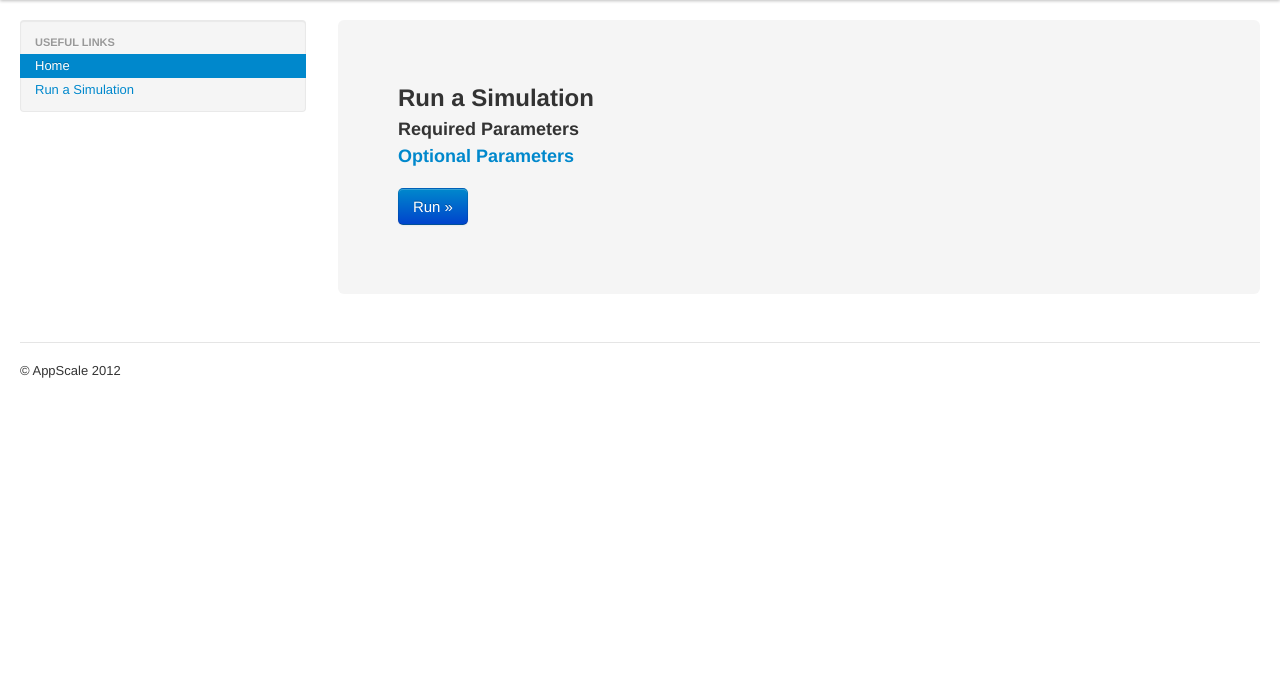
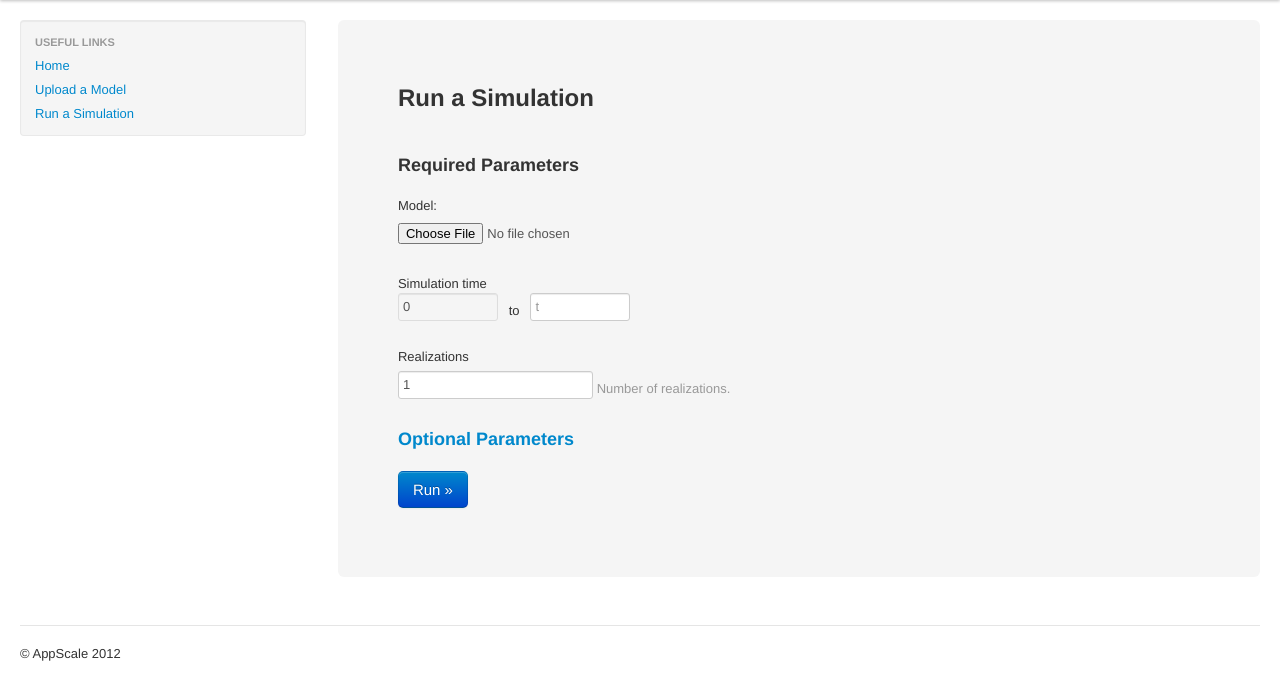
Before and after one commit to shatterednirvana/stochpluscloud, a Python web app: template templates/run.html in a window 1280 px wide. Shown: the part 40-738 px from the top of the page. Run offline with Jinja, Linux system fonts and the light colour scheme; the template is opened without the code that fills it, so the values that code supplies are empty; some libraries are stand-ins or nearby versions.

Commit message:
autohighlighting current page, added required params, and moved model uploading into its own page

```diff
--- a/templates/base.html
+++ b/templates/base.html
@@ -78,8 +78,21 @@
           <div class="well sidebar-nav">
             <ul class="nav nav-list">
               <li class="nav-header">Useful Links</li>
-              <li class="active"><a href="/">Home</a></li>
-              <li><a href="/run">Run a Simulation</a></li>
+              <li
+              {% if active_index %}
+              class="active"
+              {% endif %}
+              ><a href="/">Home</a></li>
+              <li
+              {% if active_upload %}
+              class="active"
+              {% endif %}
+              ><a href="/upload">Upload a Model</a></li>
+              <li
+              {% if active_run %}
+              class="active"
+              {% endif %}
+              ><a href="/run">Run a Simulation</a></li>
             </ul>
           </div><!--/.well -->
         </div><!--/span-->
--- a/templates/index.html
+++ b/templates/index.html
@@ -4,7 +4,7 @@
         <div class="span9">
           <div class="hero-unit">
             <h1>Welcome!</h1>
-            <p>Stoch + Cloud provides users with a web interface that can be used to run and view the results of StochKit 2.0 simulations.</p>
+            <p>Stoch + Cloud provides users with a web interface that can be used to upload models and run StochKit 2.0 simulations on them.</p>
             <p><a class="btn btn-primary btn-large" href="/run">Run a Simulation &raquo;</a></p>
           </div>
         </div><!--/span-->
--- a/templates/run.html
+++ b/templates/run.html
@@ -4,22 +4,52 @@
         <div class="span9">
           <div class="hero-unit">
             <h2>Run a Simulation</h2>
+            <br />
+            <br />
+
             <h3>Required Parameters</h3>
+            <br />
+
+            <label class="control-label" for="model">Model:</label>
+            <input class="input-file" id="model" type="file">
+
+            <br />
+            <br />
+            Simulation time
+            <br />
+            <input type="text" class="input-small" disabled="disabled"
+              value="0">
+            &nbsp; to &nbsp;
+            <input type="text" class="input-small" placeholder="t">
+
+            <br />
+            <br />
+            <label>Realizations</label>
+            <input type="text" class="span3" name="realizations" value="1">
+            <span class="help-block">Number of realizations.</span>
+
+            <br />
+            <br />
             <h3>
               <a data-toggle="collapse" data-target="#optional">
                 Optional Parameters
               </a>
             </h3>
+
             <div id="optional" class="collapse">
               <br />
+
               <label class="checkbox">
-                <input type="checkbox" name="keep-trajectories"> Keep trajectory data
+                <input type="checkbox" name="keep-trajectories">
+                Keep trajectory data
               </label>
               <label class="checkbox">
-                <input type="checkbox" name="keep-histograms"> Keep histogram data
+                <input type="checkbox" name="keep-histograms">
+                Keep histogram data
               </label>
               <label class="checkbox">
-                <input type="checkbox" name="label"> Label columns with species names
+                <input type="checkbox" name="label">
+                Label columns with species names
               </label>
 
               <br />
```
Also changed, not shown: main.py (+12 -2 lines), templates/upload.html (added, +9 -0 lines).
